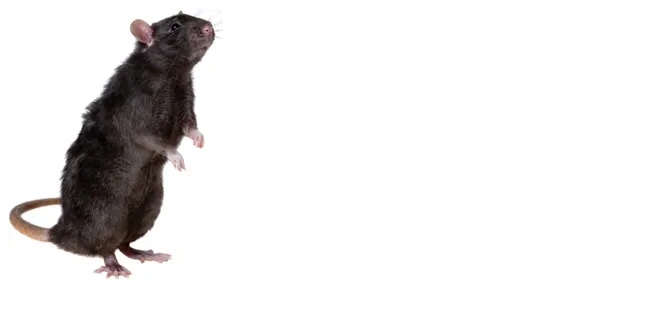
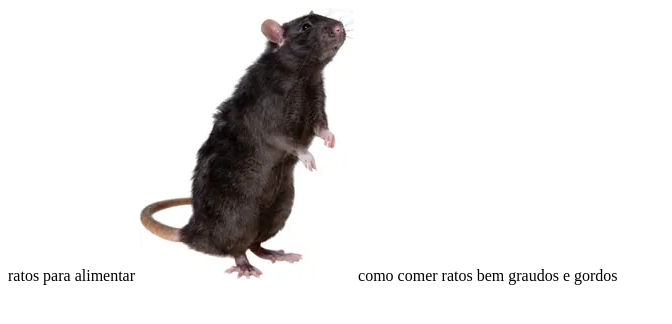
Before and after one commit to lucasgabriel2006br/Turma-1C, a plain HTML site: page index.html in a window 1280 px wide. Shown: the whole page, without its empty margins (0-672 px from the left). Drawn offline with Linux system fonts and the light colour scheme.

Commit message:
tutorial

```diff
--- a/index.html
+++ b/index.html
@@ -7,6 +7,8 @@
     <title>Document</title>
 </head>
 <body>
+    ratos para alimentar
     <img src="rato-preto (Rattus rattus).webp" alt="vote no bolsonaro para carregar" srcset="">
+    como comer ratos bem graudos e gordos
 </body>
 </html>
```
